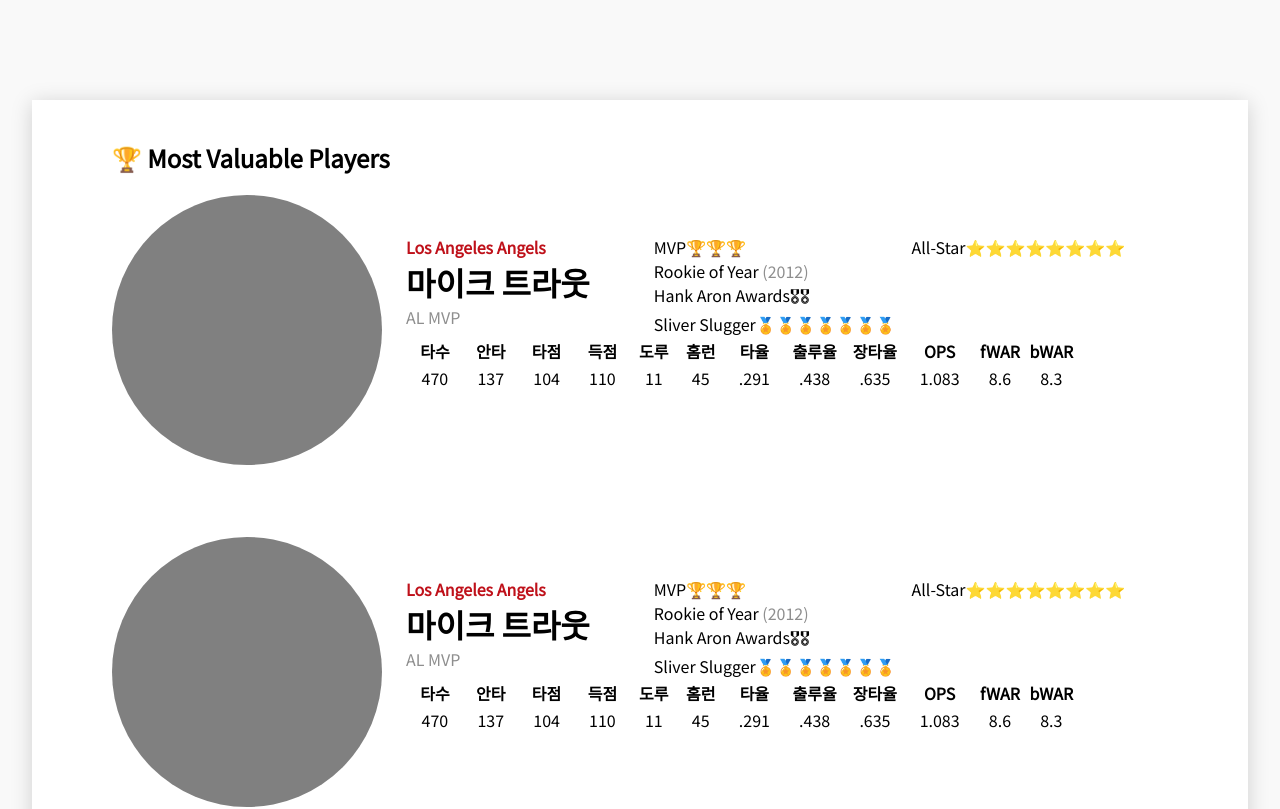
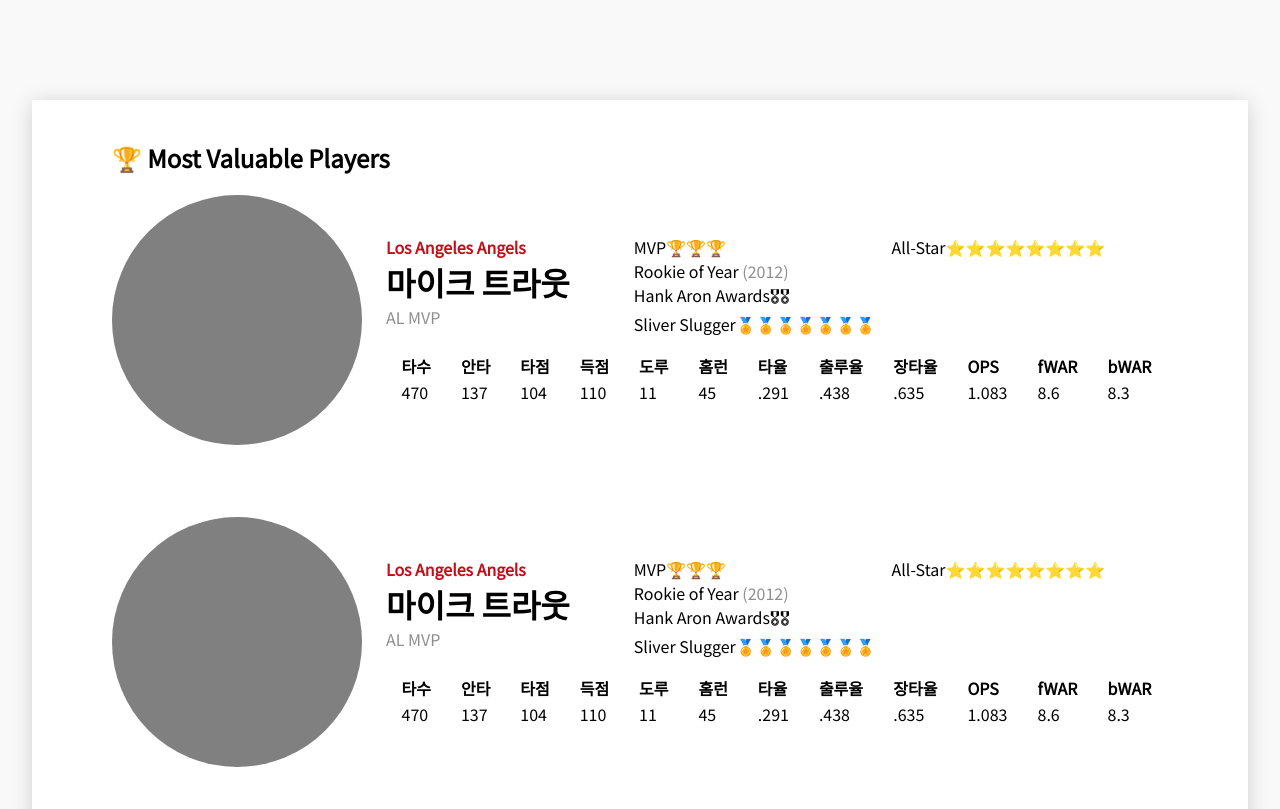
Before and after one commit to kimdoyeong/lovebaseball_frontend, a React (Create React App) app: page / in a window 1280 px wide. Shown: the top 809 px of the page. Built offline with nearby package versions, Linux system fonts and the light colour scheme.

Commit message:
Update FullSizePlayer for viewports

```diff
--- /dev/null
+++ b/src/components/Form/Button.tsx
@@ -0,0 +1,11 @@
+import styled from "styled-components";
+
+const Button = styled.button`
+  background: #5400ff;
+  font-size: 1rem;
+  color: white;
+  border: 0;
+  padding: 0.5em 2em;
+  border-radius: 16px;
+`;
+export default Button;
--- a/src/components/Player/FullSizePlayer.tsx
+++ b/src/components/Player/FullSizePlayer.tsx
@@ -1,11 +1,14 @@
 import React from "react";
-import styled from "styled-components";
+import styled, { css } from "styled-components";
 import makeEmojiResponsive from "../../lib/functions/makeEmojiResponsive";
+import { smallDesktop, middleDesktop, tablet } from "../../lib/viewport";
+import Button from "../Form/Button";
 
 interface PlayerProps {
   teamColor: string;
 }
 const Player = styled.div<PlayerProps>`
+  width: 100%;
   .sub {
     color: #8e8e8e;
     margin: 0;
@@ -15,15 +18,41 @@
   }
   .top {
     display: flex;
+    width: 100%;
+    max-width: 100%;
     .profile {
       width: 270px;
+      min-width: 270px;
       height: 270px;
+      min-height: 270px;
       border-radius: 135px;
       background: gray;
+
+      ${middleDesktop.max(css`
+        width: 250px;
+        height: 250px;
+        min-width: 250px;
+        min-height: 250px;
+        border-radius: 125px;
+      `)}
+      ${tablet.max(css`
+        width: 150px;
+        height: 150px;
+        min-width: 150px;
+        min-height: 150px;
+        border-radius: 75px;
+      `)}
     }
     .info {
       margin-top: 2.5em;
       margin-left: 1.5em;
+      display: flex;
+      flex-direction: column;
+      overflow-x: hidden;
+      flex: 1;
+      ${tablet.max(css`
+        margin-top: 1em;
+      `)}
 
       .personality {
         .team {
@@ -34,21 +63,50 @@
         .name {
           margin: 0;
           font-size: 2em;
+          word-break: keep-all;
+          white-space: nowrap;
         }
+      }
+      .awards-button {
+        flex: 1;
+        display: flex;
+        justify-content: flex-end;
+        align-items: center;
+
+        ${smallDesktop.min(css`
+          display: none;
+        `)}
       }
       .awardsWrap {
         margin-left: 3em;
         display: flex;
+        ${smallDesktop.max(
+          css`
+            display: none;
+          `
+        )}
         .awards {
           margin-left: 1em;
           p {
             margin: 0;
+            word-break: keep-all;
           }
         }
       }
+      .stats-wrap {
+        overflow-x: auto;
+        margin-top: 1em;
+
         .stats {
-        td {
+          width: 100% !important;
+          td,
+          th {
             padding: 0 0.85em;
+            word-break: keep-all;
+          }
+          thead tr th {
+            text-align: left;
+          }
         }
       }
     }
@@ -58,6 +116,7 @@
 const HankAron = makeEmojiResponsive("🎖", "Hank Aron");
 const SliverSlugger = makeEmojiResponsive("🏅", "Silver Slugger");
 const AllStar = makeEmojiResponsive("⭐", "All-star");
+const Spark = makeEmojiResponsive("✨", "spark");
 function FullSizePlayer() {
   return (
     <Player teamColor="#BF111A">
@@ -69,6 +128,12 @@
               <h3 className="team">Los Angeles Angels</h3>
               <h1 className="name">마이크 트라웃</h1>
               <p className="sub">AL MVP</p>
+            </div>
+            <div className="awards-button">
+              <Button>
+                <Spark />
+                Awards
+              </Button>
             </div>
             <div className="awardsWrap">
               <div className="awards">
@@ -110,6 +175,7 @@
               </div>
             </div>
           </div>
+          <div className="stats-wrap">
             <table className="stats">
               <thead>
                 <tr>
@@ -128,6 +194,7 @@
                 </tr>
               </thead>
               <tbody>
+                <tr>
                   <td>470</td>
                   <td>137</td>
                   <td>104</td>
@@ -140,8 +207,10 @@
                   <td>1.083</td>
                   <td>8.6</td>
                   <td>8.3</td>
+                </tr>
               </tbody>
             </table>
+          </div>
         </div>
       </div>
     </Player>
--- a/src/index.css
+++ b/src/index.css
@@ -2,6 +2,7 @@
 
 * {
   font-family: "Noto Sans KR", sans-serif;
+  outline: 0;
 }
 
 body {
--- a/src/lib/viewport.ts
+++ b/src/lib/viewport.ts
@@ -1,20 +1,21 @@
 import { css, FlattenSimpleInterpolation } from "styled-components";
 
-export function makeViewport(size: string) {
+export function makeViewport(size: number) {
   return {
     max: (style: FlattenSimpleInterpolation) => css`
-      @media (max-width: ${size}) {
+      @media (max-width: ${size}px) {
         ${style}
       }
     `,
     min: (style: FlattenSimpleInterpolation) => css`
-      @media (min-width: ${size}) {
+      @media (min-width: ${size + 1}px) {
         ${style}
       }
     `
   };
 }
 
-export const smallDesktop = makeViewport("1080px");
-export const middleDesktop = makeViewport("1534px");
-export const hd = makeViewport("960px");
+export const smallDesktop = makeViewport(1100);
+export const middleDesktop = makeViewport(1534);
+export const hd = makeViewport(960);
+export const tablet = makeViewport(768);
```
Lines whose indentation alone changed are shown as unchanged.
